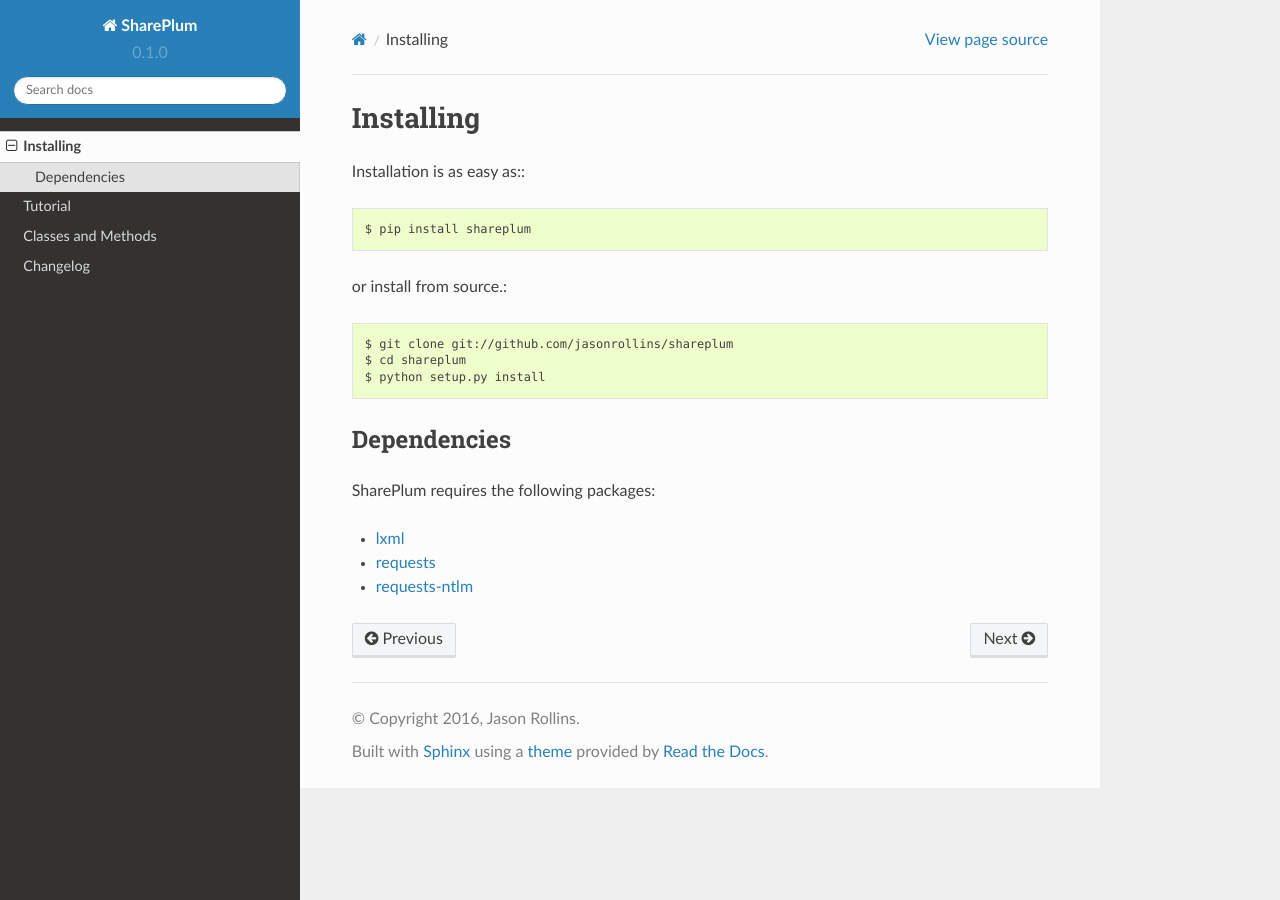
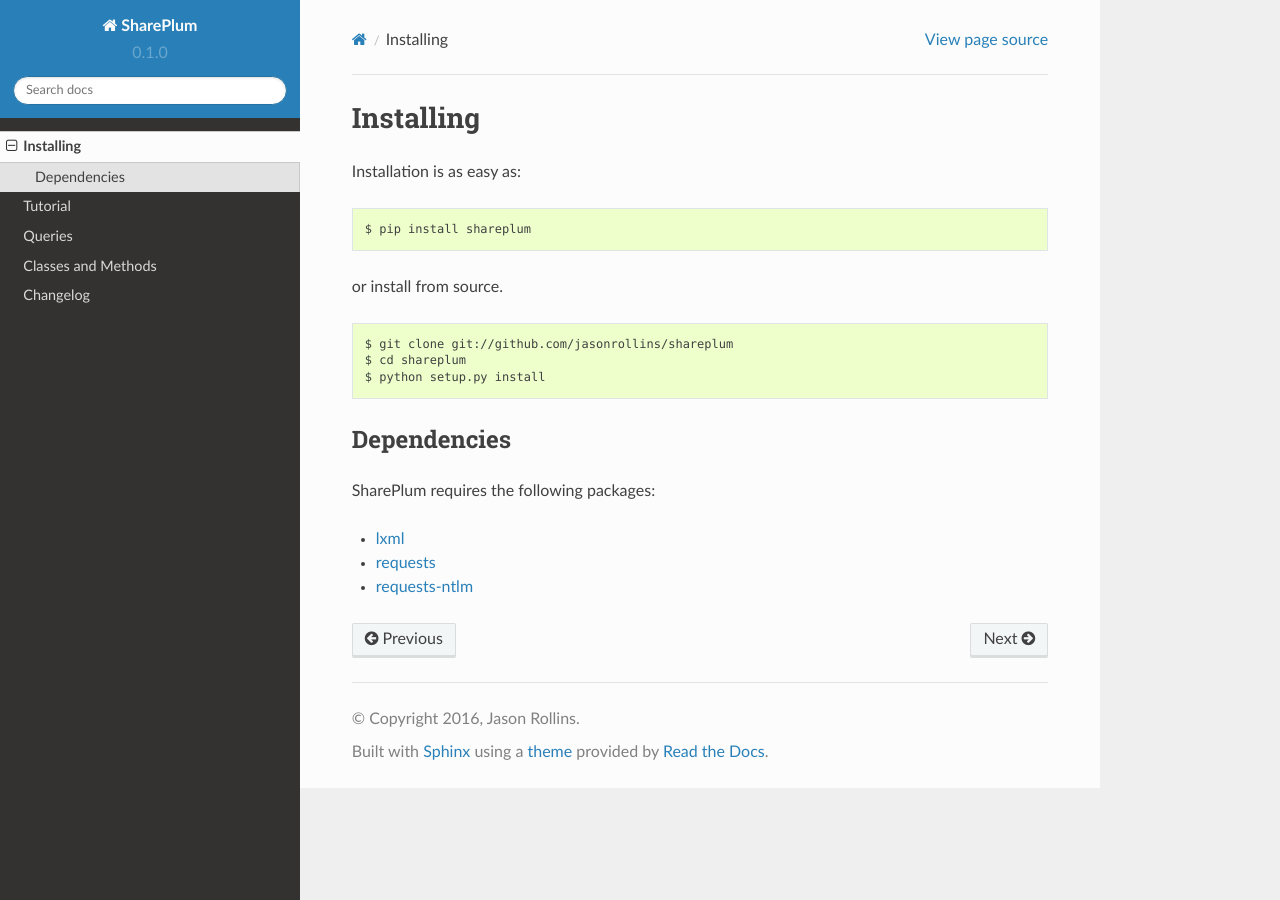
Before and after one commit to jasonrollins/shareplum, a Sphinx documentation site: the page built from docs/install.rst, in a window 1280 px wide. Built offline with Sphinx 7.4.7 and the Read the Docs theme 2.0.0, drawn with Linux system fonts in a browser that asks for light colours.

```diff
--- a/docs/changelog.rst
+++ b/docs/changelog.rst
@@ -1,7 +1,8 @@
+=========
 Changelog
 =========
 
 0.1.0
------
+=====
 
 Initial Release.
--- a/docs/index.rst
+++ b/docs/index.rst
@@ -4,7 +4,7 @@ SharePlum: Python + SharePoint
 
 SharePlum is an easier way to work with SharePoint services.  It handles all of the messy parts of dealing with SharePoint and allows you to write clean and Pythonic code.
 
-Example:::
+Example::
 
     from shareplum import Site
     from requests_ntlm import HttpNtlmAuth
@@ -19,5 +19,6 @@ Example:::
 
     install
     tutorial
+    queries
     objects
     changelog
--- a/docs/install.rst
+++ b/docs/install.rst
@@ -1,18 +1,19 @@
+==========
 Installing
 ==========
 
-Installation is as easy as:::
+Installation is as easy as::
 
     $ pip install shareplum
 
-or install from source.::
+or install from source. ::
 
     $ git clone git://github.com/jasonrollins/shareplum
     $ cd shareplum
     $ python setup.py install
 
 Dependencies
-------------
+============
 
 SharePlum requires the following packages:
 
```
Also changed, not shown: docs/objects.rst (+6 -5 lines), docs/queries.rst (added, +59 -0 lines), docs/tutorial.rst (+11 -10 lines).
